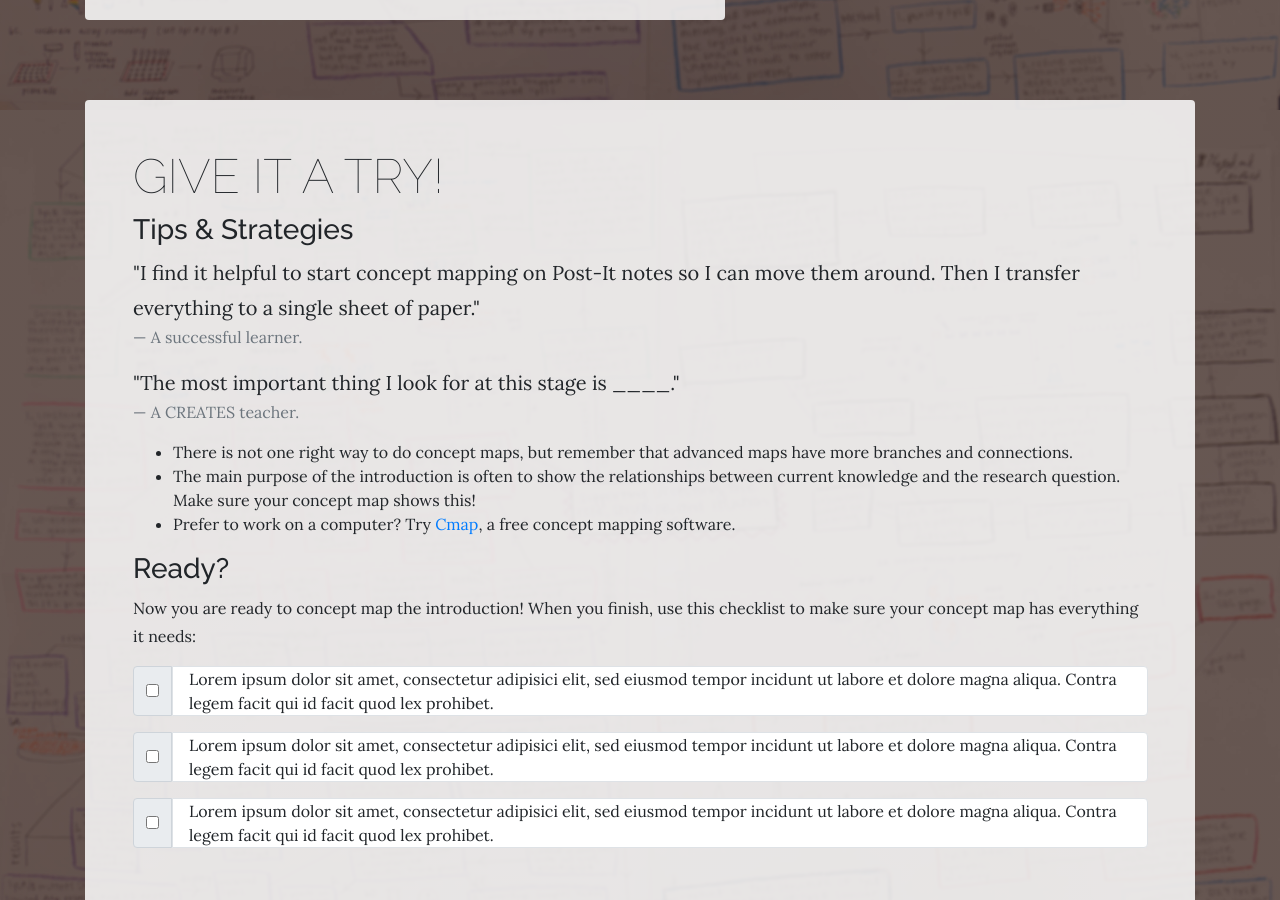
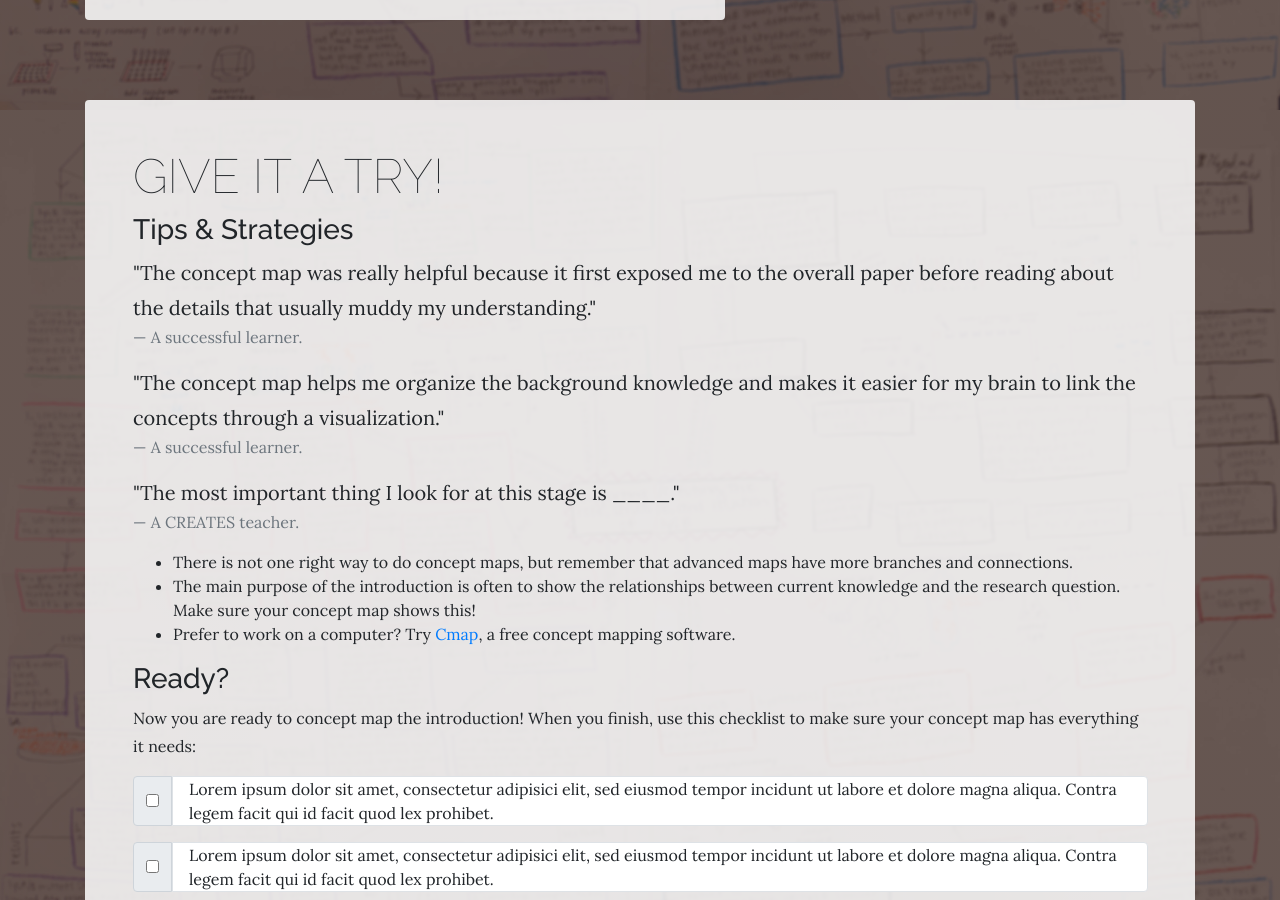
Before and after one commit to woof84/woof84.github.io-creates, a Jekyll site: the page built from c.html, in a window 1280 px wide and 900 px high, scrolled down 2798 px. Built offline with Jekyll 4.4.1, drawn with Linux system fonts in a browser that asks for light colours; nearby versions of some CDN libraries.

Commit message:
Update c.html

```diff
--- a/c.html
+++ b/c.html
@@ -184,7 +184,12 @@ layout: page
               <div class="mt-2" style="text-transform: none">
                   <h3>Tips &amp; Strategies</h3>
                   <blockquote class="blockquote">
-                      <p class="mb-0">"I find it helpful to start concept mapping on Post-It notes so I can move them around. Then I transfer everything to a single sheet of paper."</p>
+                      <p class="mb-0">"The concept map was really helpful because it first exposed me to the overall paper before reading about the details that usually muddy my understanding."</p>
+                      <footer class="blockquote-footer">A successful learner.</footer>
+                  </blockquote>
+
+                <blockquote class="blockquote">
+                      <p class="mb-0">"The concept map helps me organize the background knowledge and makes it easier for my brain to link the concepts through a visualization."</p>
                       <footer class="blockquote-footer">A successful learner.</footer>
                   </blockquote>
 
```
